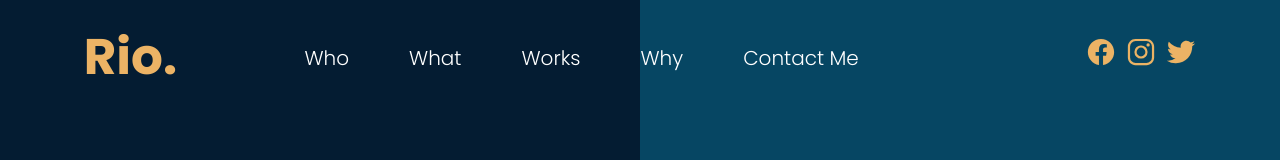
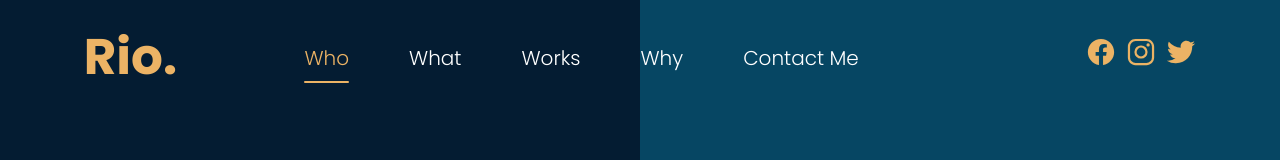
Before and after one commit to rio1004/vue-portfolio, a Vue app: page / in a window 1280 px wide. Shown: the top 160 px of the page. Built offline with nearby package versions, Linux system fonts and the light colour scheme.

Commit message:
add active state to the nav bar

```diff
--- a/src/views/HomePage.vue
+++ b/src/views/HomePage.vue
@@ -2,7 +2,7 @@
     <transition>
         <div class="container">
             <WhyPage :page="page"/>
-            <NavBar @goTo="goToPage($event)" />
+            <NavBar @goTo="goToPage($event)" :page="page"/>
             <WhoPage @goTo="goToPage($event)" :page="page"/>
         </div>
     </transition>
```
